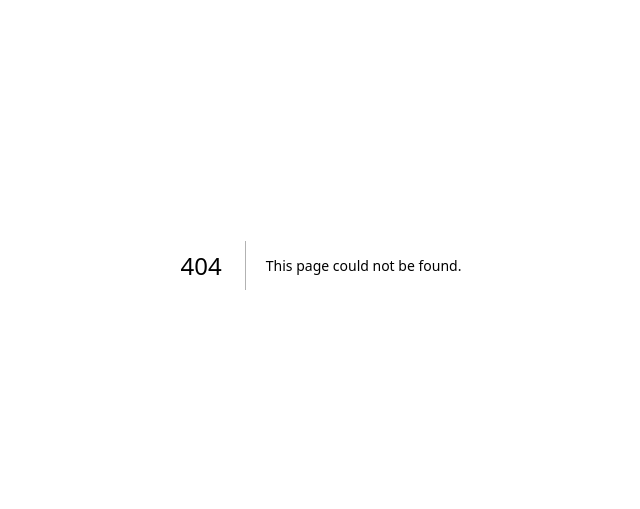
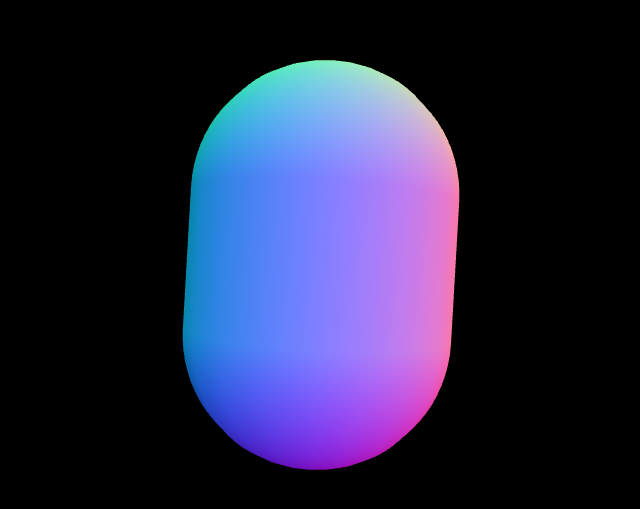
Before and after one commit to bieniucieniu/desktop-website, a Next.js app: page /beakout in a window 1280 px wide. Before the commit this address had no page. Shown: the part 135-644 px from the top of the page, without its empty margins (319-959 px from the left). Built offline with nearby package versions, Linux system fonts and the light colour scheme.

Commit message:
add routs

```diff
--- /dev/null
+++ b/app/beakout/page.tsx
@@ -0,0 +1,3 @@
+export default function Beakout() {
+  return <div>chuj</div>;
+}
--- /dev/null
+++ b/app/breakout/page.tsx
@@ -0,0 +1,3 @@
+export default function Beakout() {
+  return <div>chuj</div>;
+}
--- a/app/layout.tsx
+++ b/app/layout.tsx
@@ -1,3 +1,4 @@
+import Scene from "@/components/Scene";
 import "./globals.css";
 import { JetBrains_Mono } from "next/font/google";
 
@@ -15,7 +16,10 @@ export default function RootLayout({
 }) {
   return (
     <html lang="en">
-      <body className={jetBrainsMono.className}>{children}</body>
+      <body className={jetBrainsMono.className}>
+        <Scene className="absolute top-0 left-0 h-screen w-screen overflow-hidden -z-10 bg-black" />
+        {children}
+      </body>
     </html>
   );
 }
--- a/app/page.tsx
+++ b/app/page.tsx
@@ -1,10 +1,8 @@
-import Scene from "@/components/Scene";
 import Link from "next/link";
 
 export default function Home() {
   return (
-    <main className="min-h-screen flex flex-col bg-black text-white">
-      <Scene className="absolute top-0 left-0 h-screen w-screen overflow-hidden" />
+    <main className="min-h-screen flex flex-col text-white">
       <nav className="flex flex-row justify-around text-3xl underline">
         <a target="_blank" href="https://github.com/bieniucieniu">
           github
--- /dev/null
+++ b/app/sorting/page.tsx
@@ -0,0 +1,3 @@
+export default function Beakout() {
+  return <div>chuj</div>;
+}
```
